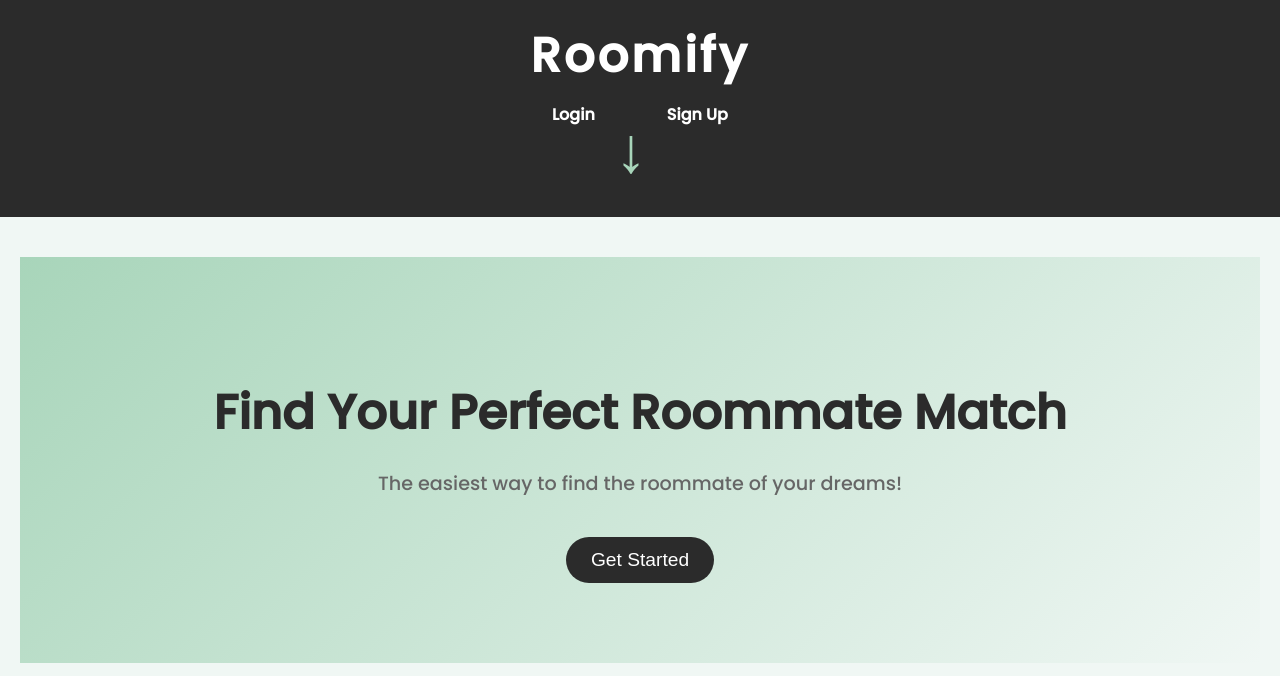
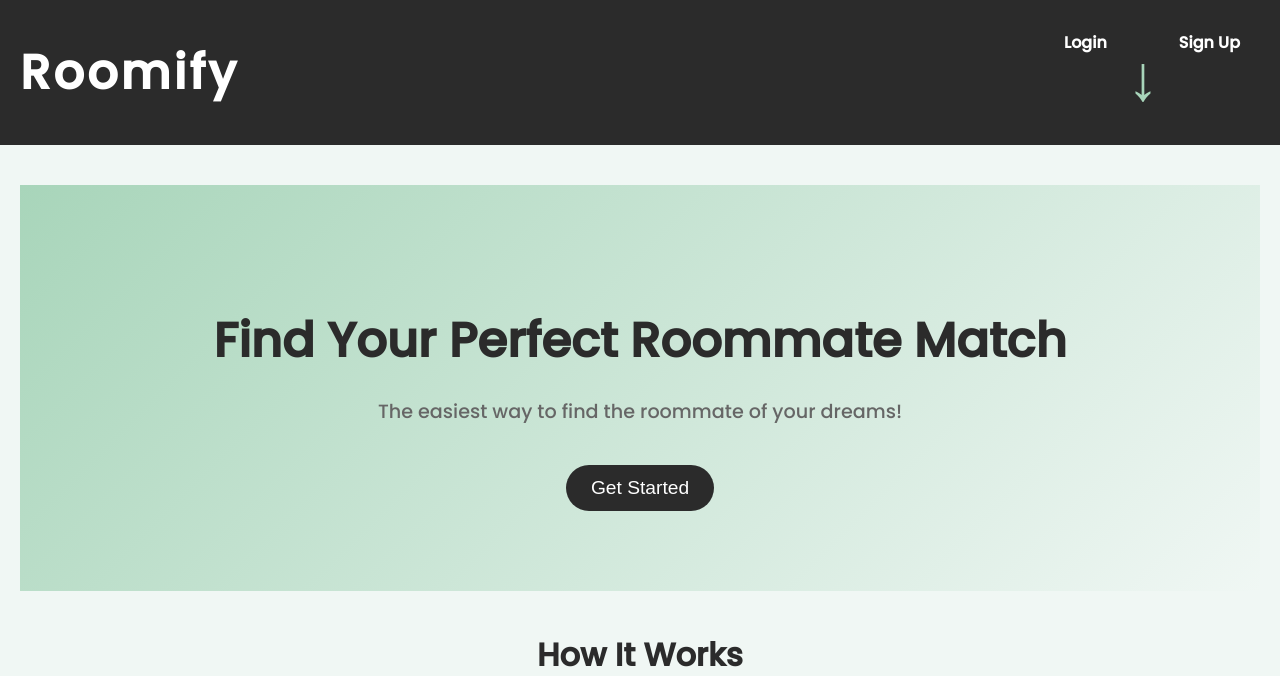
Before and after one commit to annapatel122/Roomify, a PHP site: page /html-pages/home-page.html in a window 1280 px wide. Shown: the top 676 px of the page. Run offline with PHP 8.4, Linux system fonts and the light colour scheme.

Commit message:
awjbca;jklwbv

```diff
--- a/Root/assets/css/style-home.css
+++ b/Root/assets/css/style-home.css
@@ -10,6 +10,9 @@ body {
     z-index: 0;
 }
 header {
+    display: flex;
+    align-items: center; /* Vertically centers the content inside the header */
+    justify-content: space-between;
     background-color: #2b2b2b;
     color: white;
     padding: 20px;
```
